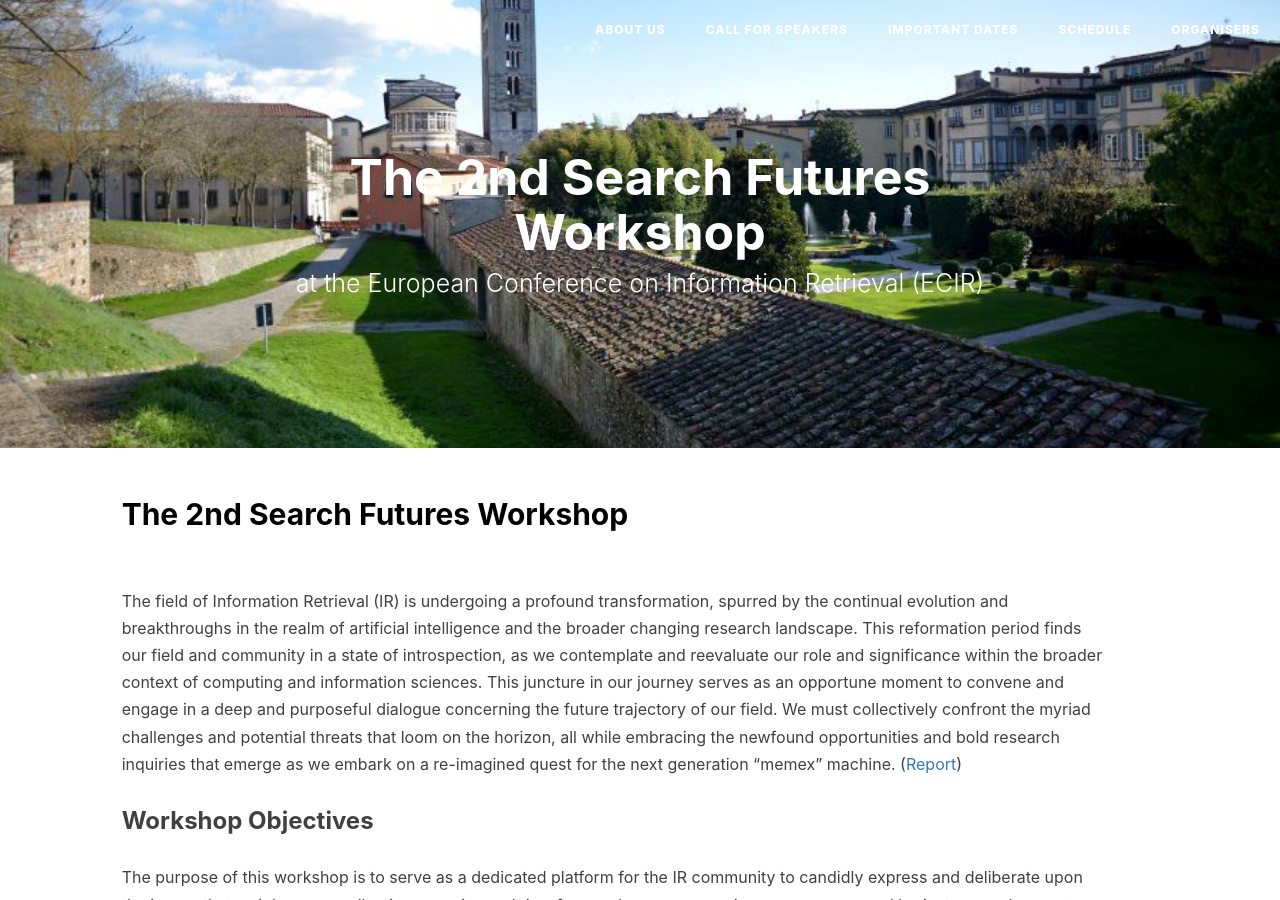
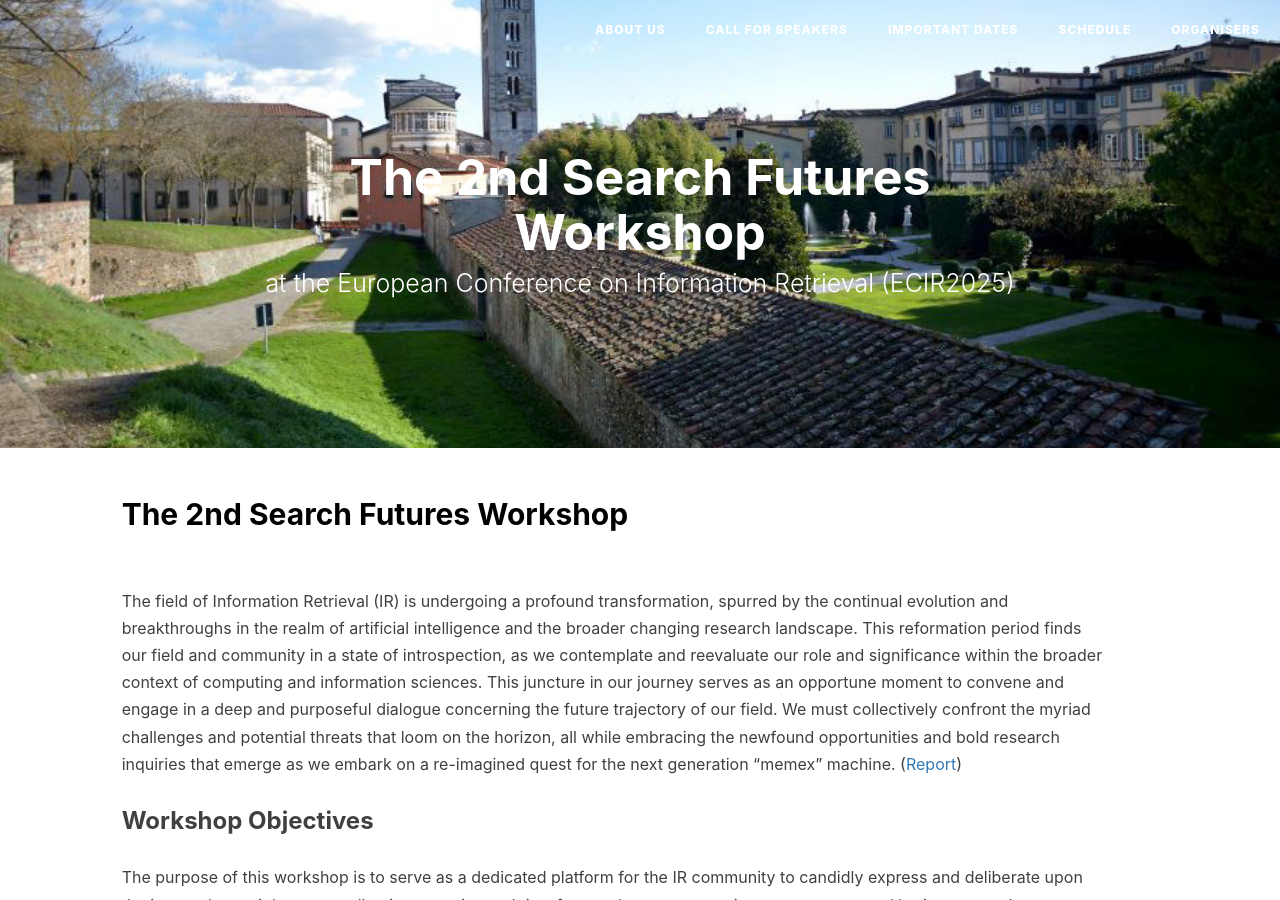
Before and after one commit to SearchFutures/SearchFutures.github.io, a Jekyll site: the page built from index.md, in a window 1280 px wide and 900 px high. Built offline with Jekyll 4.4.1, drawn with Linux system fonts in a browser that asks for light colours; nearby versions of some CDN libraries; our own code applies the rules of GitHub Pages for plain Markdown files.

Commit message:
Update page.html

```diff
--- a/_layouts/page.html
+++ b/_layouts/page.html
@@ -10,7 +10,7 @@ layout: default
                 <div class="site-heading">
                     <h1 style="font-size: 5rem">{% if page.title %}{{ page.title }}{% else %}{{ site.title }}{% endif %}</h1>
                     <!--<hr class="small">-->
-                    <span class="subheading" style="font-size: 2.5rem">at the European Conference on Information Retrieval (ECIR)</span>
+                    <span class="subheading" style="font-size: 2.5rem">at the European Conference on Information Retrieval (ECIR2025)</span>
                 </div>
             </div>
         </div>
```
